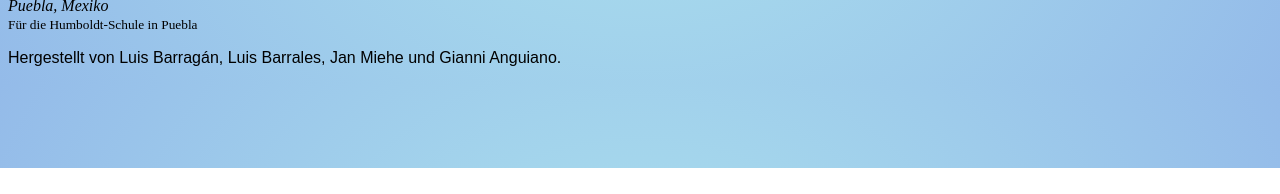
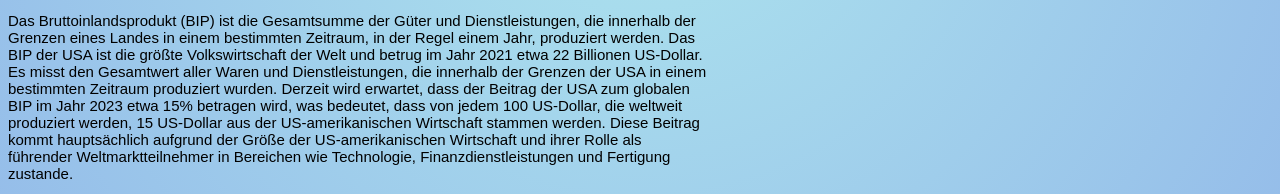
Before and after one commit to Corentfley/Infrastruktur_USA.github.io, a plain HTML site: page index.html in a window 1280 px wide. Shown: the part 632-826 px from the top of the page. Before the commit the page ends 800 px from the top, so only its background shows below. Drawn offline with Linux system fonts and the light colour scheme.

Commit message:
More changes

```diff
--- a/index.html
+++ b/index.html
@@ -51,7 +51,11 @@
         </section>
         <section>
             <div class="GDP">
-
+                <p>
+                    Das Bruttoinlandsprodukt (BIP) ist die Gesamtsumme der Güter und Dienstleistungen, die innerhalb der Grenzen eines Landes in einem bestimmten Zeitraum, in der Regel einem Jahr, produziert werden.
+                    Das BIP der USA ist die größte Volkswirtschaft der Welt und betrug im Jahr 2021 etwa 22 Billionen US-Dollar. Es misst den Gesamtwert aller Waren und Dienstleistungen, die innerhalb der Grenzen der USA in einem bestimmten Zeitraum produziert wurden.
+                    Derzeit wird erwartet, dass der Beitrag der USA zum globalen BIP im Jahr 2023 etwa 15% betragen wird, was bedeutet, dass von jedem 100 US-Dollar, die weltweit produziert werden, 15 US-Dollar aus der US-amerikanischen Wirtschaft stammen werden. Diese Beitrag kommt hauptsächlich aufgrund der Größe der US-amerikanischen Wirtschaft und ihrer Rolle als führender Weltmarktteilnehmer in Bereichen wie Technologie, Finanzdienstleistungen und Fertigung zustande.
+                </p>
             </div>
         </section>
         <section>
--- a/styles.css
+++ b/styles.css
@@ -50,3 +50,13 @@
     border-radius: 5px;
     scroll-snap-align: center;
 }
+
+.GDP{
+    font-family: sans-serif;
+    font-size: 15px;
+    border-radius: 5px;
+    border-color: black;
+    width: 700px;
+    display: block;
+    position: relative;
+}
```
